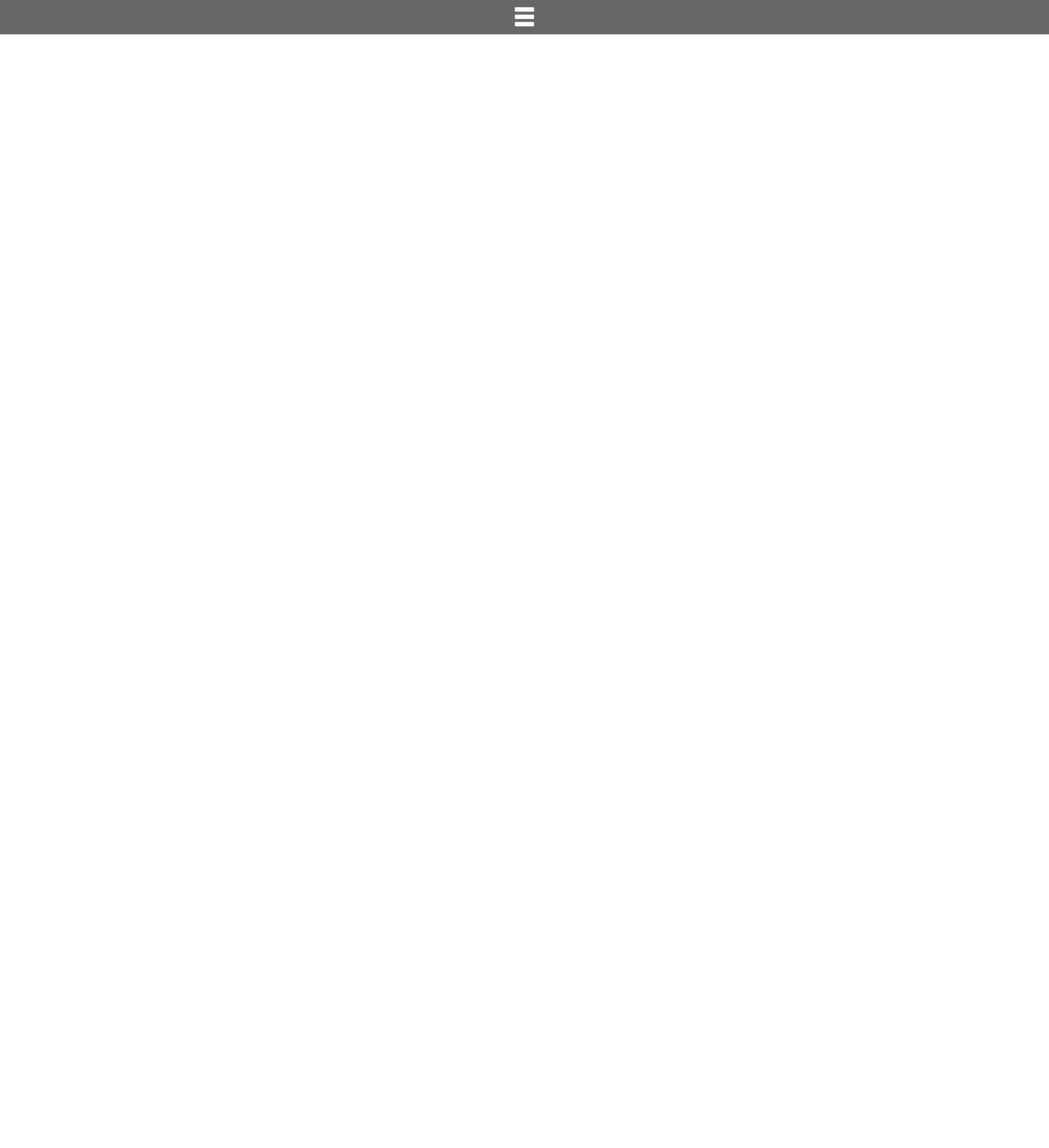
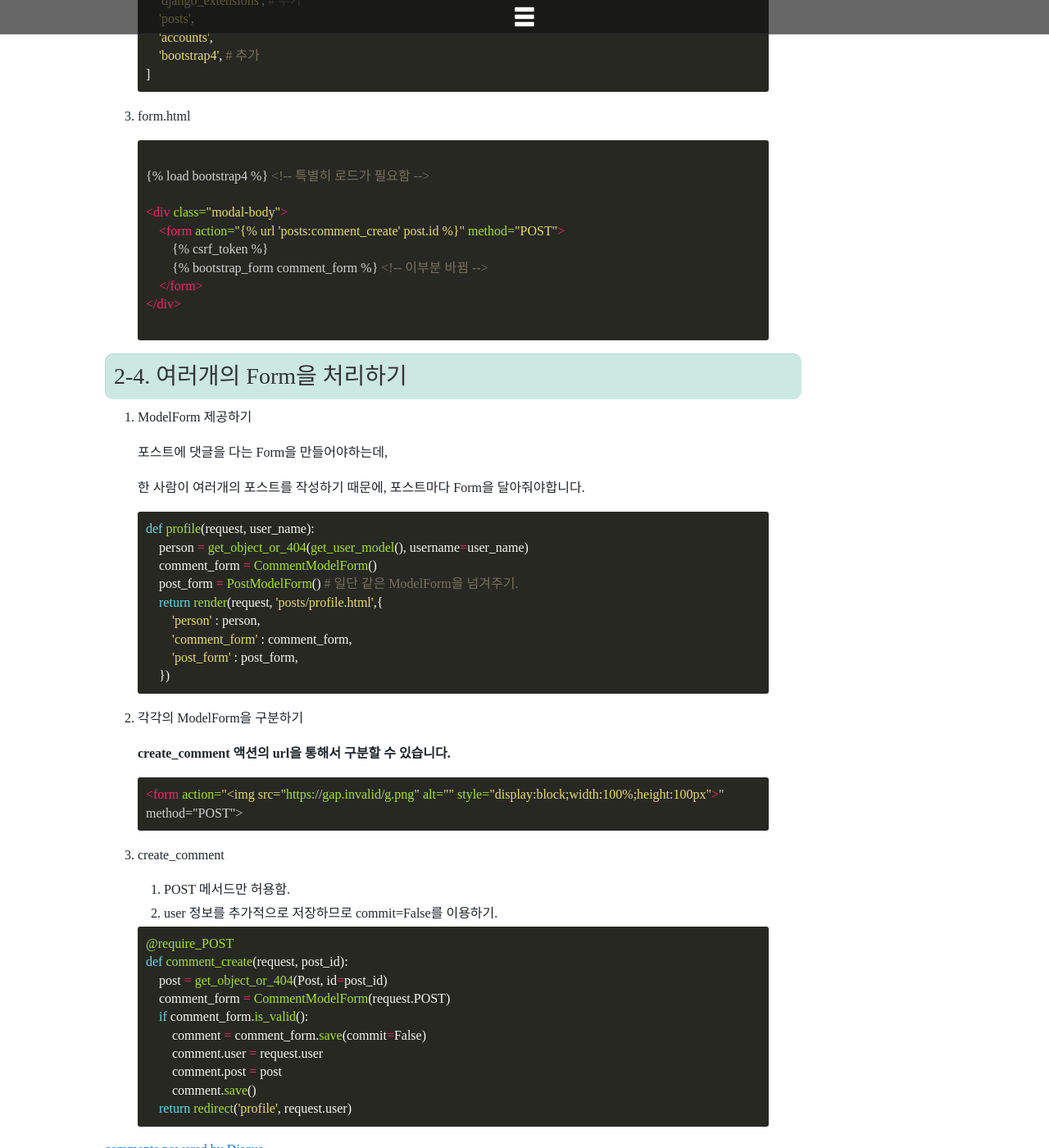
Before and after one commit to DongChanS/DongChanS.github.io, a Jekyll site: the page built from _posts/2019-04-17-49.md, in a window 1280 px wide and 1400 px high, scrolled down 2031 px. Shown: the whole window at 82% size. Built offline with Jekyll 4.4.1, drawn with Linux system fonts in a browser that asks for light colours; nearby versions of some CDN libraries; some web fonts are replaced; comment, search, counter and statistics services are not loaded; some of the changed text lies outside the part shown.

Commit message:
update posts

````diff
--- a/_posts/2019-04-17-49.md
+++ b/_posts/2019-04-17-49.md
@@ -19,3 +19,125 @@ category : 'Django'
    * create_comment
      1. Post 메서드만 취급하기
      2. 부분적인 정보만 가지고 있는 객체를 만들기
+
+
+
+## 2) Comment
+
+### 2-1. Comment  모델 작성
+
+```python
+class Comment(models.Model):
+    content = models.CharField(max_length=100)
+    post = models.ForeignKey(Post, on_delete=models.CASCADE)
+    user = models.ForeignKey(get_user_model(), on_delete=models.CASCADE)
+```
+
+
+
+### 2-2. CommentModelForm
+
+```python
+from django import forms
+from .models import Comment
+
+class CommentModelForm(forms.ModelForm):
+    class Meta:
+        model = Comment
+        fields = ['content']
+```
+
+form을 조금 꾸미고 싶으면 widget 매개변수를 통해서 attr을 설정하는 방법도 있지만,
+
+가장 간단하게는 django-bootstrap4를 이용해서 꾸밀 수 있다.
+
+
+
+### 2-3. Bootstrap form
+
+1. 설치
+
+   ```bash
+   pip install django-extensions
+   pip install django-bootstrap4
+   ```
+
+2. 설정
+
+   ```python
+   INSTALLED_APPS = [
+       'django.contrib.admin',
+       'django.contrib.auth',
+       'django.contrib.contenttypes',
+       'django.contrib.sessions',
+       'django.contrib.messages',
+       'django.contrib.staticfiles',
+       'django_extensions', # 추가
+       'posts',
+       'accounts',
+       'bootstrap4', # 추가
+   ]
+   ```
+
+3. form.html
+
+   ```html
+   {%raw%}
+   {% load bootstrap4 %} <!-- 특별히 로드가 필요함 -->
+
+   <div class="modal-body">
+       <form action="{% url 'posts:comment_create' post.id %}" method="POST">
+           {% csrf_token %}
+           {% bootstrap_form comment_form %} <!-- 이부분 바뀜 -->
+       </form>
+   </div>
+   {%endraw%}
+   ```
+
+
+
+### 2-4. 여러개의 Form을 처리하기
+
+1. ModelForm 제공하기
+
+   포스트에 댓글을 다는 Form을 만들어야하는데,
+
+   한 사람이 여러개의 포스트를 작성하기 때문에, 포스트마다 Form을 달아줘야합니다.
+
+   ```python
+   def profile(request, user_name):
+       person = get_object_or_404(get_user_model(), username=user_name)
+       comment_form = CommentModelForm()
+       post_form = PostModelForm() # 일단 같은 ModelForm을 넘겨주기.
+       return render(request, 'posts/profile.html',{
+           'person' : person,
+           'comment_form' : comment_form,
+           'post_form' : post_form,
+       })
+   ```
+
+2. 각각의 ModelForm을 구분하기
+
+   **create_comment 액션의 url을 통해서 구분할 수 있습니다.**
+
+   ```html
+   <form action="{% url 'posts:comment_create' post.id %}" method="POST">
+   ```
+
+3. create_comment
+
+   1. POST 메서드만 허용함.
+   2. user 정보를 추가적으로 저장하므로 commit=False를 이용하기.
+
+   ```python
+   @require_POST
+   def comment_create(request, post_id):
+       post = get_object_or_404(Post, id=post_id)
+       comment_form = CommentModelForm(request.POST)
+       if comment_form.is_valid():
+           comment = comment_form.save(commit=False)
+           comment.user = request.user
+           comment.post = post
+           comment.save()
+       return redirect('profile', request.user)
+   ```
````
Also changed, not shown: other parts of _posts/2019-04-17-49.md (+1 -1 lines), _posts/2019-04-26-61.md (+1 -1 lines).
